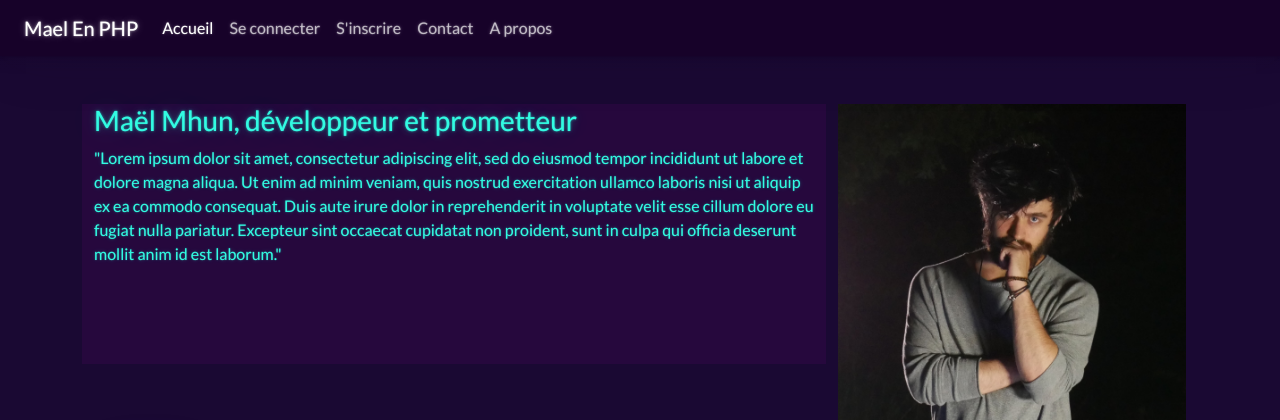
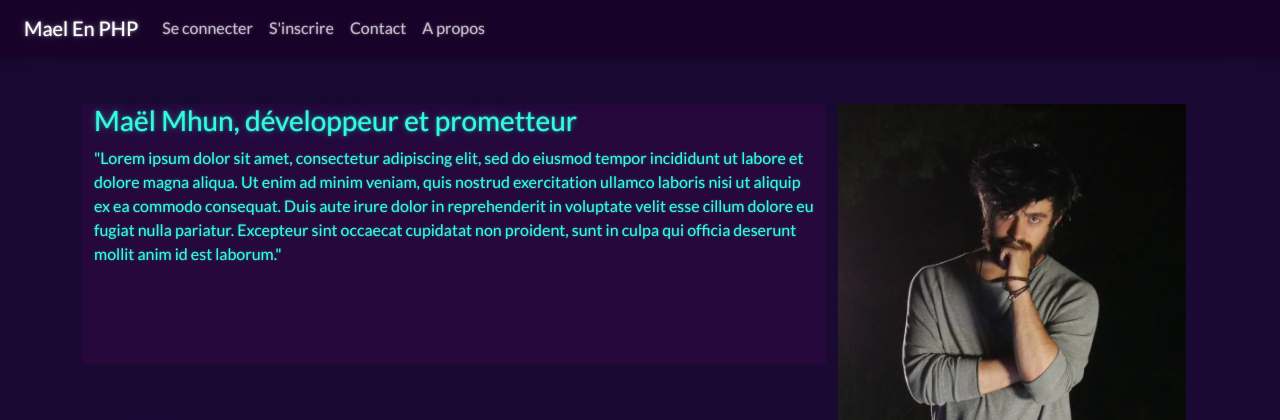
Before and after one commit to Steelwix/P5MaelEnPHP, a PHP site: page / in a window 1280 px wide. Shown: the top 420 px of the page. Run offline with PHP 8.4, Linux system fonts and the light colour scheme; data that the repository does not hold is empty; some libraries are stand-ins or nearby versions.

Commit message:
navbar, index on title

```diff
--- a/View/navbar.php
+++ b/View/navbar.php
@@ -1,6 +1,6 @@
 <nav class="navbar navbar-expand-lg navbar-dark bg-dark">
   <div class="container-fluid">
-    <a class="navbar-brand" href="#">Mael En PHP</a>
+    <a class="navbar-brand" href="index.php">Mael En PHP</a>
     <button class="navbar-toggler" type="button" data-bs-toggle="collapse" data-bs-target="#navbarColor02" aria-controls="navbarColor02" aria-expanded="false" aria-label="Toggle navigation">
       <span class="navbar-toggler-icon"></span>
     </button>
@@ -12,11 +12,6 @@
 
       <div class="collapse navbar-collapse" id="navbarColor02">
         <ul class="navbar-nav me-auto">
-          <li class="nav-item">
-            <a class="nav-link active" href="index.php">Accueil
-              <span class="visually-hidden">(current)</span>
-            </a>
-          </li>
           <li class="nav-item">
             <a class="nav-link" href="index.php?action=contact">Contact</a>
           </li>
@@ -44,11 +39,6 @@
           <div class="collapse navbar-collapse" id="navbarColor02">
             <ul class="navbar-nav me-auto">
               <li class="nav-item">
-                <a class="nav-link active" href="index.php">Accueil
-                  <span class="visually-hidden">(current)</span>
-                </a>
-              </li>
-              <li class="nav-item">
                 <a class="nav-link" href="index.php?action=login&amp;">Se connecter</a>
               </li>
               <li class="nav-item">
```
